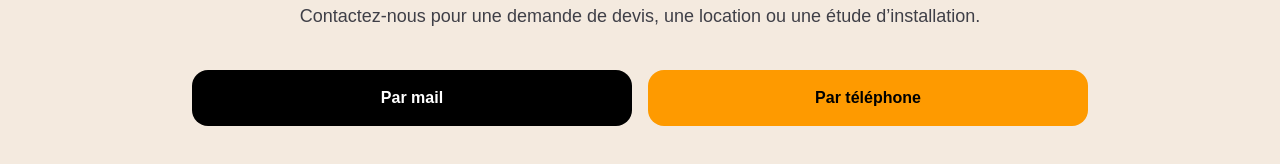
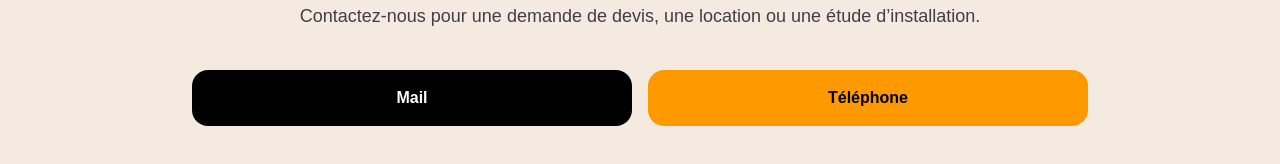
Before and after one commit to FlexChamb/landing-lcm, a Next.js app: page / in a window 1280 px wide. Shown: the part 2630-2794 px from the top of the page. Built offline with nearby package versions, Linux system fonts and the light colour scheme.

Commit message:
Modification contacts

```diff
--- a/app/page.tsx
+++ b/app/page.tsx
@@ -179,15 +179,22 @@ export default function Home() {
               className="rounded-2xl bg-black px-6 py-4 font-semibold text-white"
               href="mailto:contact@2mi-ingenierie.com"
             >
-              Par mail
+              Mail
+            </a>
+
+            <a
+              href="tel:+33617746776"
+              className="rounded-2xl bg-amber-500 px-6 py-4 font-semibold text-black sm:hidden"
+            >
+              Téléphone
             </a>
 
             <button
               type="button"
-              className="rounded-2xl bg-amber-500 px-6 py-4 font-semibold text-black"
+              className="hidden rounded-2xl bg-amber-500 px-6 py-4 font-semibold text-black sm:block"
               onClick={() => setShowPhone(!showPhone)}
             >
-              {showPhone ? "📞 06 17 74 67 76" : "Par téléphone"}
+              {showPhone ? "📞 06 17 74 67 76" : "Téléphone"}
             </button>
           </div>
         </div>
```
